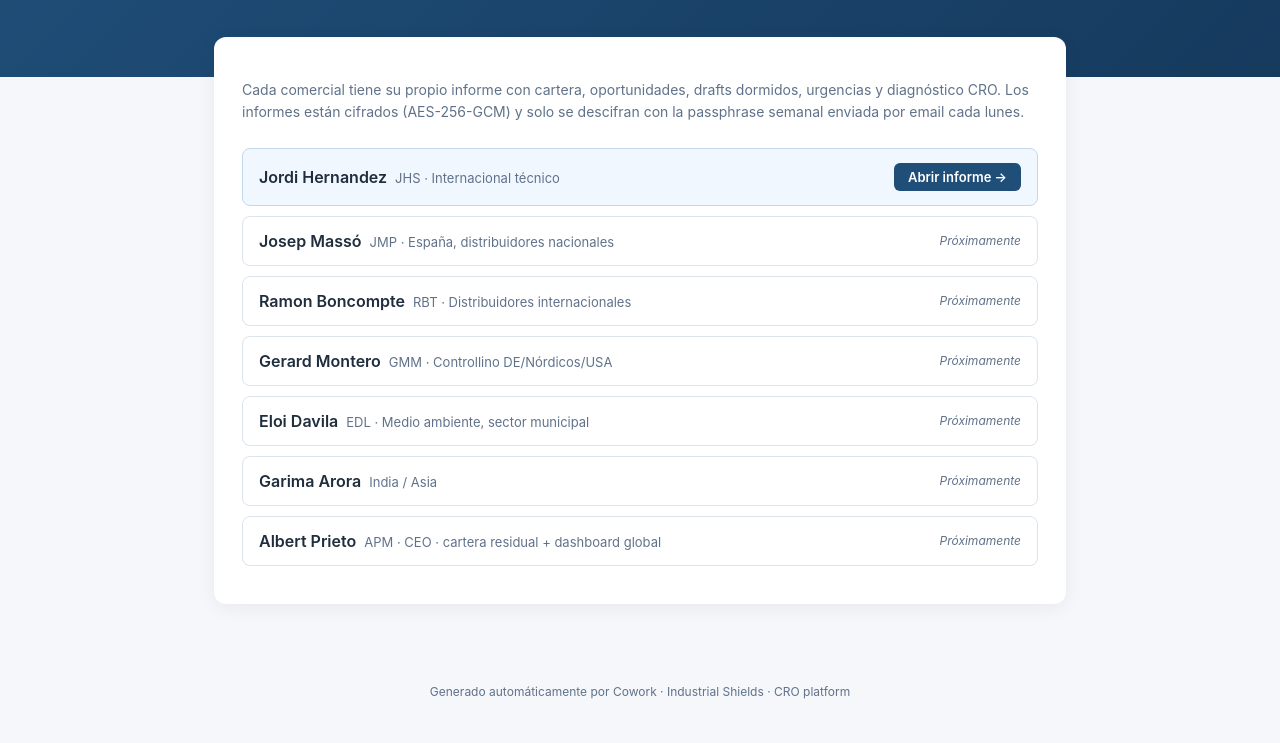
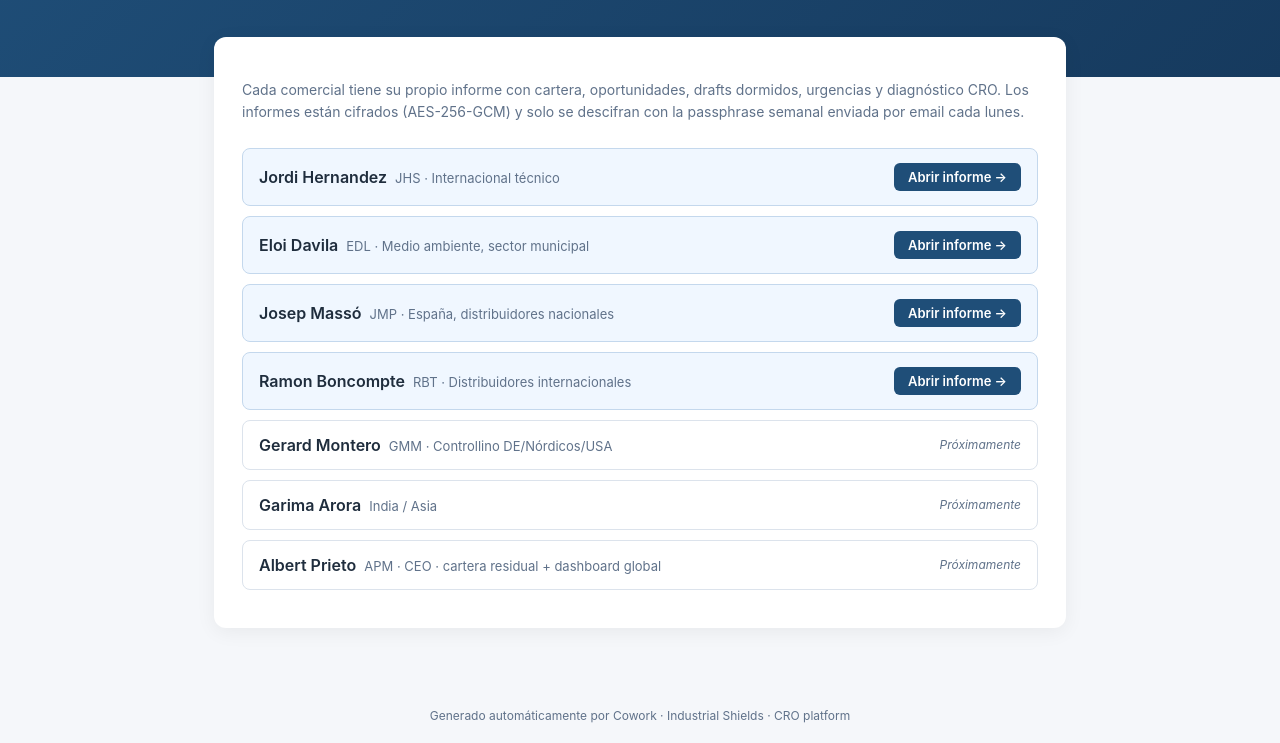
Before and after one commit to albertprieto/cro-informes, a plain HTML site: page docs/index.html in a window 1280 px wide. Shown: the part 130-873 px from the top of the page. Before the commit the page ends 849 px from the top, so only its background shows below. Drawn offline with Linux system fonts and the light colour scheme.

Commit message:
setup v2: landing with 4 commerciales available

```diff
--- a/docs/index.html
+++ b/docs/index.html
@@ -62,20 +62,20 @@ ul.commercials li.pending span.pending {
         <div><span class="name">Jordi Hernandez</span><span class="role">JHS · Internacional técnico</span></div>
         <a href="./jordi/">Abrir informe →</a>
       </li>
-      <li class="pending">
+      <li class="available">
+        <div><span class="name">Eloi Davila</span><span class="role">EDL · Medio ambiente, sector municipal</span></div>
+        <a href="./eloi/">Abrir informe →</a>
+      </li>
+      <li class="available">
         <div><span class="name">Josep Massó</span><span class="role">JMP · España, distribuidores nacionales</span></div>
-        <span class="pending">Próximamente</span>
+        <a href="./josep/">Abrir informe →</a>
       </li>
-      <li class="pending">
+      <li class="available">
         <div><span class="name">Ramon Boncompte</span><span class="role">RBT · Distribuidores internacionales</span></div>
-        <span class="pending">Próximamente</span>
+        <a href="./ramon/">Abrir informe →</a>
       </li>
       <li class="pending">
         <div><span class="name">Gerard Montero</span><span class="role">GMM · Controllino DE/Nórdicos/USA</span></div>
-        <span class="pending">Próximamente</span>
-      </li>
-      <li class="pending">
-        <div><span class="name">Eloi Davila</span><span class="role">EDL · Medio ambiente, sector municipal</span></div>
         <span class="pending">Próximamente</span>
       </li>
       <li class="pending">
```
